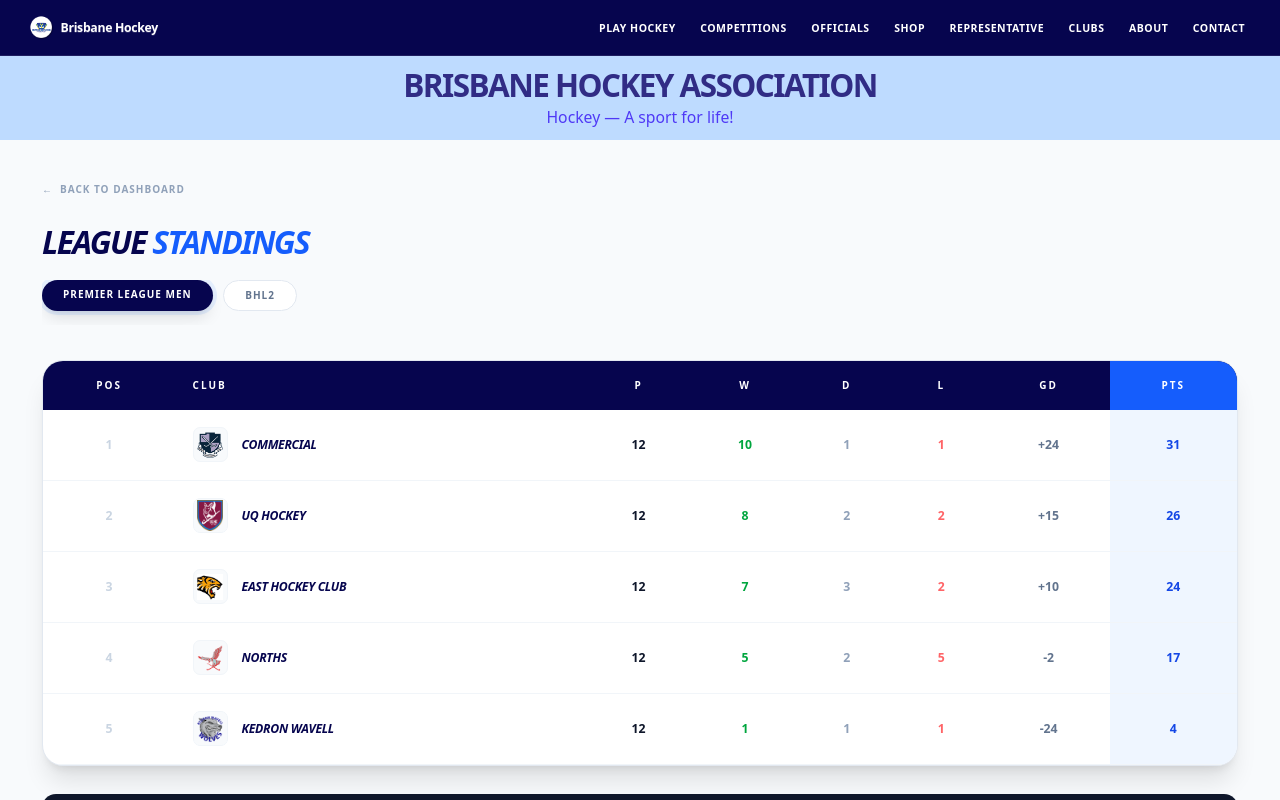
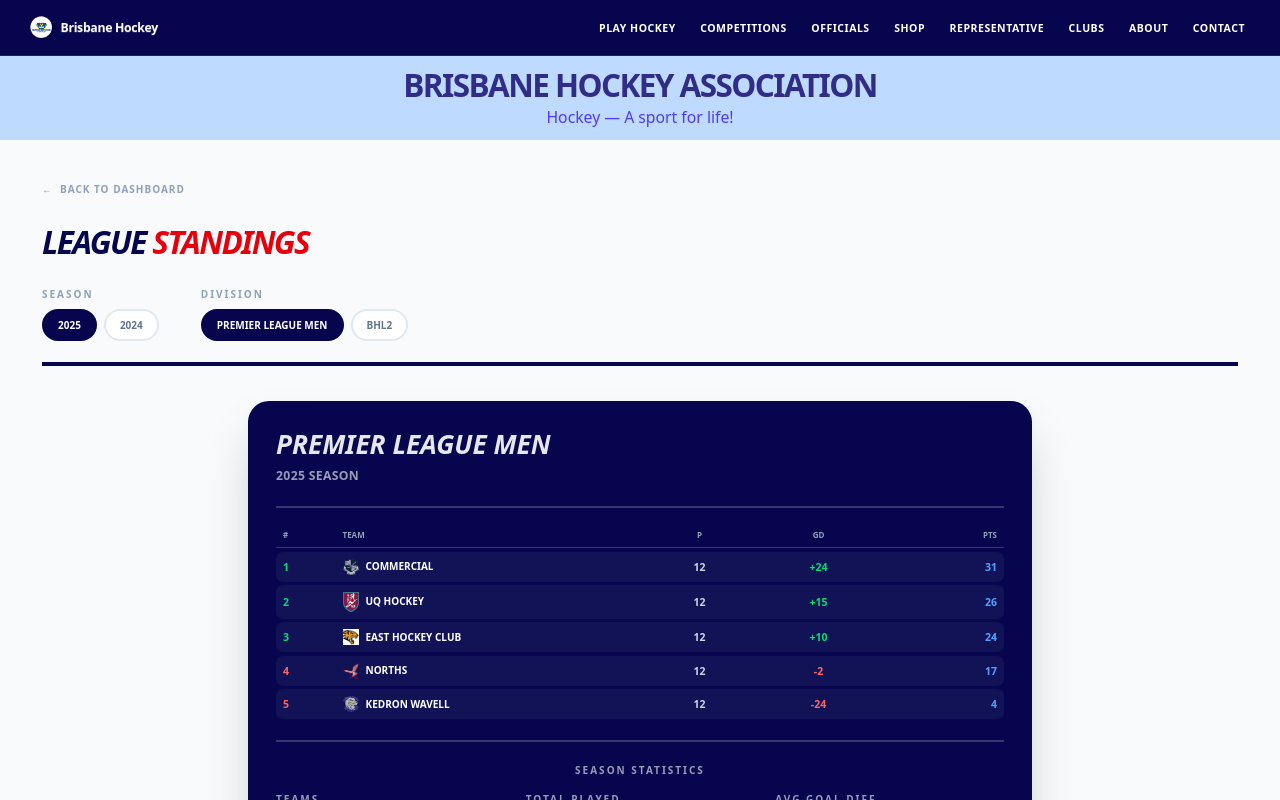
Before and after one commit to gedda68/hockey-app, a Next.js app: page /competitions/standings in a window 1280 px wide. Built offline with nearby package versions, Linux system fonts and the light colour scheme.

Commit message:
update standings

```diff
--- a/app/(website)/competitions/standings/page.tsx
+++ b/app/(website)/competitions/standings/page.tsx
@@ -1,135 +1,128 @@
 import React from "react";
-import { promises as fs } from "fs";
-import path from "path";
 import Link from "next/link";
-import Image from "next/image";
+import StandingsTableFull from "../../../components/standings/StandingsTableFull";
+import PageHeader from "../../../components/shared/PageHeader";
+import FilterButton from "../../../components/shared/FilterButton";
+import type { Division } from "../../../types";
+
+// Import data utility functions
+import {
+  getStandingsYears,
+  getDivisionsByYear,
+} from "../../../lib/data/standings";
 
 export const dynamic = "force-dynamic";
 
 export default async function StandingsPage({
   searchParams,
 }: {
-  searchParams: { div?: string };
+  searchParams: {
+    div?: string;
+    year?: string;
+  };
 }) {
-  // 1. Load Data
-  const filePath = path.join(process.cwd(), "public/data/standings.json");
-  const fileContents = await fs.readFile(filePath, "utf8");
-  const data = JSON.parse(fileContents);
+  // 1. Get available years
+  const availableYears = await getStandingsYears();
 
-  // 2. Resolve Filters
+  // 2. Resolve current year
   const params = await searchParams;
-  const currentSlug = params.div || data.divisions[0].slug;
-  const currentDivision =
-    data.divisions.find((d: any) => d.slug === currentSlug) ||
-    data.divisions[0];
+  const currentYear = params.year || availableYears[0] || "2025";
+
+  // 3. Get divisions for current year only
+  const divisionsForYear = await getDivisionsByYear(currentYear);
+
+  // 4. Get division names for current year
+  const divisionNamesForYear = divisionsForYear.map((d) => d.divisionName);
+
+  // 5. Resolve current division
+  const currentDivName = params.div || divisionsForYear[0]?.divisionName;
+
+  // 6. Check if current division exists in selected year
+  const currentDivision = divisionsForYear.find(
+    (d) => d.divisionName === currentDivName
+  );
+
+  // 7. If division doesn't exist in this year, use first available division
+  const finalDivision = currentDivision || divisionsForYear[0];
+  const finalDivName = finalDivision?.divisionName || currentDivName;
 
   return (
     <div className="min-h-screen bg-slate-50 p-4 md:p-12 w-full font-sans text-slate-900">
+      {/* Back Button */}
+      <div className="flex justify-between items-center mb-8">
         <Link
           href="/competitions"
-        className="text-[10px] font-black uppercase tracking-widest text-slate-400 mb-8 hover:text-[#06054e] flex items-center gap-2 group"
+          className="text-[10px] font-black uppercase tracking-widest text-slate-400 hover:text-[#06054e] flex items-center gap-2 group"
         >
           <span className="transition-transform group-hover:-translate-x-1">
             ←
           </span>{" "}
           Back to Dashboard
         </Link>
+      </div>
 
-      <div className="mb-10">
-        <h1 className="text-4xl font-black text-[#06054e] uppercase italic tracking-tighter">
-          League <span className="text-blue-600">Standings</span>
-        </h1>
+      {/* Page Header */}
+      <div className="flex flex-col mb-10 border-b-4 border-[#06054e] pb-6">
+        <PageHeader title="League" highlight="Standings" />
 
-        {/* Division Tabs */}
-        <div className="flex gap-3 mt-6 overflow-x-auto pb-4 scrollbar-hide">
-          {data.divisions.map((div: any) => (
-            <Link
-              key={div.slug}
-              href={`/competitions/standings?div=${div.slug}`}
-              className={`whitespace-nowrap px-6 py-2 rounded-full text-[10px] font-black uppercase tracking-widest transition-all ${
-                currentSlug === div.slug
-                  ? "bg-[#06054e] text-white shadow-lg ring-4 ring-blue-500/10"
-                  : "bg-white text-slate-500 border border-slate-200 hover:border-[#06054e]"
-              }`}
+        {/* Filters */}
+        <div className="flex flex-wrap gap-x-12 gap-y-6">
+          {/* Year Filter */}
+          {availableYears.length > 1 && (
+            <div className="flex flex-col gap-2">
+              <span className="text-[10px] font-black uppercase text-slate-400 tracking-[0.2em]">
+                Season
+              </span>
+              <div className="flex gap-2">
+                {availableYears.map((year) => (
+                  <FilterButton
+                    key={year}
+                    href={`/competitions/standings?year=${year}`}
+                    isActive={currentYear === year}
+                    variant="primary"
                   >
-              {div.divisionName}
-            </Link>
+                    {year}
+                  </FilterButton>
                 ))}
+              </div>
+            </div>
+          )}
+
+          {/* Division Filter - Only shows divisions for current year */}
+          <div className="flex flex-col gap-2">
+            <span className="text-[10px] font-black uppercase text-slate-400 tracking-[0.2em]">
+              Division
+            </span>
+            <div className="flex gap-2 flex-wrap">
+              {divisionNamesForYear.map((divName) => (
+                <FilterButton
+                  key={divName}
+                  href={`/competitions/standings?year=${currentYear}&div=${divName}`}
+                  isActive={finalDivName === divName}
+                  variant="primary"
+                >
+                  {divName}
+                </FilterButton>
+              ))}
+            </div>
+          </div>
         </div>
       </div>
 
       {/* Standings Table */}
-      <div className="bg-white rounded-3xl shadow-xl border border-slate-200 overflow-hidden">
-        <div className="overflow-x-auto">
-          <table className="w-full text-left border-collapse">
-            <thead>
-              <tr className="bg-[#06054e] text-white uppercase text-[10px] tracking-[0.2em]">
-                <th className="p-5 text-center">Pos</th>
-                <th className="p-5">Club</th>
-                <th className="p-5 text-center">P</th>
-                <th className="p-5 text-center">W</th>
-                <th className="p-5 text-center">D</th>
-                <th className="p-5 text-center">L</th>
-                <th className="p-5 text-center">GD</th>
-                <th className="p-5 bg-blue-600 text-center">Pts</th>
-              </tr>
-            </thead>
-            <tbody>
-              {currentDivision.teams.map((team: any, i: number) => (
-                <tr
-                  key={i}
-                  className="border-b border-slate-100 hover:bg-blue-50/30 transition-colors group"
-                >
-                  <td className="p-5 text-center font-black text-slate-300 group-hover:text-[#06054e] tabular-nums">
-                    {team.pos}
-                  </td>
-                  <td className="p-5 font-black text-[#06054e] uppercase italic">
-                    <div className="flex items-center gap-4">
-                      {/* LOGO BOX */}
-                      <div className="relative w-10 h-10 flex-shrink-0 bg-slate-50 rounded-lg border border-slate-100 overflow-hidden p-1 flex items-center justify-center group-hover:bg-white transition-colors">
-                        <Image
-                          src={team.icon || "/images/logos/default-club.png"}
-                          alt={`${team.club} logo`}
-                          width={32}
-                          height={32}
-                          className="object-contain"
+      <div className="max-w-4xl mx-auto">
+        {finalDivision ? (
+          <StandingsTableFull
+            division={finalDivision}
+            currentYear={currentYear}
           />
+        ) : (
+          <div className="bg-white rounded-3xl p-20 text-center">
+            <p className="text-slate-400 font-black uppercase italic tracking-widest">
+              No standings available for {currentYear}
+            </p>
           </div>
-                      <span className="tracking-tight">{team.club}</span>
-                    </div>
-                  </td>
-                  <td className="p-5 text-center text-sm font-bold tabular-nums">
-                    {team.p}
-                  </td>
-                  <td className="p-5 text-center text-sm font-bold tabular-nums text-green-600">
-                    {team.w}
-                  </td>
-                  <td className="p-5 text-center text-sm font-bold tabular-nums text-slate-400">
-                    {team.d}
-                  </td>
-                  <td className="p-5 text-center text-sm font-bold tabular-nums text-red-400">
-                    {team.l}
-                  </td>
-                  <td className="p-5 text-center text-sm font-bold tabular-nums text-slate-500">
-                    {team.gd > 0 ? `+${team.gd}` : team.gd}
-                  </td>
-                  <td className="p-5 text-center text-sm font-black bg-blue-50 text-blue-700 tabular-nums">
-                    {team.pts}
-                  </td>
-                </tr>
-              ))}
-            </tbody>
-          </table>
-        </div>
-      </div>
-
-      <div className="mt-8 p-6 bg-slate-900 rounded-2xl flex flex-col md:flex-row justify-between items-center gap-4 text-white">
-        <p className="text-[10px] font-black uppercase tracking-[0.2em] text-slate-400 italic">
-          Official BHA Ranking System • {currentDivision.divisionName}
-        </p>
-        <p className="text-[10px] font-bold text-blue-400 uppercase">
-          Last Sync: {new Date(data.lastUpdated).toLocaleDateString()}
-        </p>
+        )}
       </div>
     </div>
   );
--- a/app/components/standings/StandingsTable.tsx
+++ b/app/components/standings/StandingsTable.tsx
@@ -6,6 +6,7 @@
   selectedDiv: string;
   availableYears: string[];
   currentYear: string;
+  showYearFilter?: boolean;
 }
 
 export default function StandingsTable(props: StandingsTableProps) {
--- /dev/null
+++ b/app/components/standings/StandingsTableFull.tsx
@@ -0,0 +1,117 @@
+"use client";
+
+import { cva } from "class-variance-authority";
+import StandingsRow from "./StandingsRow";
+import Text from "../ui/Text";
+import type { Division } from "../../types";
+
+const standingsContainerVariants = cva(
+  "bg-[#06054e] rounded-3xl p-8 shadow-2xl text-white"
+);
+
+const tableHeaderVariants = cva(
+  "grid grid-cols-12 items-center px-2 pb-2 border-b border-white/20 text-[8px] font-black uppercase text-slate-400"
+);
+
+const emptyStateVariants = cva("text-center py-12");
+
+interface StandingsTableFullProps {
+  division: Division | null;
+  currentYear: string;
+}
+
+export default function StandingsTableFull({
+  division,
+  currentYear,
+}: StandingsTableFullProps) {
+  return (
+    <div className={standingsContainerVariants()}>
+      {/* Large Header with Current Filters */}
+      <div className="mb-6 pb-6 border-b-2 border-white/20">
+        <Text
+          as="h1"
+          className="text-3xl font-black uppercase italic text-white/90 mb-2"
+        >
+          {division?.divisionName || "Standings"}
+        </Text>
+        <Text className="text-sm font-bold text-white/60 uppercase tracking-wide">
+          {currentYear} Season
+        </Text>
+      </div>
+
+      {division && division.teams && division.teams.length > 0 ? (
+        <div className="space-y-1">
+          {/* Table Header */}
+          <div className={tableHeaderVariants()}>
+            <div className="col-span-1">#</div>
+            <div className="col-span-5">Team</div>
+            <div className="col-span-2 text-center">P</div>
+            <div className="col-span-2 text-center">GD</div>
+            <div className="col-span-2 text-right">Pts</div>
+          </div>
+
+          {/* Team Rows */}
+          {division.teams.map((team) => (
+            <StandingsRow
+              key={team.club}
+              team={team}
+              totalTeams={division.teams.length}
+            />
+          ))}
+
+          {/* Stats Summary */}
+          <div className="mt-6 pt-6 border-t-2 border-white/20">
+            <Text
+              variant="label"
+              className="text-white/60 mb-4 block text-center"
+            >
+              Season Statistics
+            </Text>
+            <div className="grid grid-cols-3 gap-6 text-center">
+              <div>
+                <Text variant="label" className="text-white/60 block mb-2">
+                  Teams
+                </Text>
+                <Text className="text-3xl font-black text-white">
+                  {division.teams.length}
+                </Text>
+              </div>
+              <div>
+                <Text variant="label" className="text-white/60 block mb-2">
+                  Total Played
+                </Text>
+                <Text className="text-3xl font-black text-white">
+                  {division.teams.reduce(
+                    (sum, t) => sum + (t.p || t.played || 0),
+                    0
+                  )}
+                </Text>
+              </div>
+              <div>
+                <Text variant="label" className="text-white/60 block mb-2">
+                  Avg Goal Diff
+                </Text>
+                <Text className="text-3xl font-black text-white">
+                  {Math.round(
+                    (division.teams.reduce(
+                      (sum, t) => sum + (t.gd || t.goalDifference || 0),
+                      0
+                    ) /
+                      division.teams.length) *
+                      10
+                  ) / 10}
+                </Text>
+              </div>
+            </div>
+          </div>
+        </div>
+      ) : (
+        <div className={emptyStateVariants()}>
+          <Text variant="label" className="text-slate-400 text-lg">
+            No standings available
+          </Text>
+        </div>
+      )}
+    </div>
+  );
+}
--- a/app/lib/data/standings.ts
+++ b/app/lib/data/standings.ts
@@ -3,7 +3,15 @@
 import type { Division, Team } from "../../types";
 
 interface StandingsData {
-  divisions: Division[];
+  lastUpdated: string;
+  seasons: {
+    [year: string]: {
+      [divisionName: string]: {
+        slug: string;
+        teams: Team[];
+      };
+    };
+  };
 }
 
 /**
@@ -16,11 +24,25 @@
 }
 
 /**
- * Get all divisions with standings
+ * Get available years from standings
  */
-export async function getAllDivisions(): Promise<Division[]> {
+export async function getStandingsYears(): Promise<string[]> {
   const data = await getStandingsData();
-  return data.divisions || [];
+  return Object.keys(data.seasons).sort().reverse(); // Most recent first
+}
+
+/**
+ * Get all division names across all years
+ */
+export async function getDivisionNames(): Promise<string[]> {
+  const data = await getStandingsData();
+  const divisionSet = new Set<string>();
+
+  Object.values(data.seasons).forEach((yearData) => {
+    Object.keys(yearData).forEach((divName) => divisionSet.add(divName));
+  });
+
+  return Array.from(divisionSet);
 }
 
 /**
@@ -32,16 +54,25 @@
 ): Promise<Division | null> {
   const data = await getStandingsData();
 
-  // Filter by division name
-  let divisions = data.divisions.filter((d) => d.divisionName === divisionName);
-
-  // If year specified, filter by year
-  if (year) {
-    divisions = divisions.filter((d) => d.year === year);
+  // If no year specified, get most recent year
+  if (!year) {
+    const years = await getStandingsYears();
+    year = years[0];
   }
 
-  // Return the most recent if multiple found, or the first match
-  return divisions[0] || null;
+  // Check if year and division exist
+  if (!data.seasons[year] || !data.seasons[year][divisionName]) {
+    return null;
+  }
+
+  const divisionData = data.seasons[year][divisionName];
+
+  return {
+    divisionName,
+    year,
+    slug: divisionData.slug,
+    teams: divisionData.teams,
+  };
 }
 
 /**
@@ -49,25 +80,45 @@
  */
 export async function getDivisionsByYear(year: string): Promise<Division[]> {
   const data = await getStandingsData();
-  return data.divisions.filter((d) => d.year === year);
+
+  if (!data.seasons[year]) {
+    return [];
+  }
+
+  const divisions: Division[] = [];
+  const yearData = data.seasons[year];
+
+  Object.entries(yearData).forEach(([divName, divData]) => {
+    divisions.push({
+      divisionName: divName,
+      year,
+      slug: divData.slug,
+      teams: divData.teams,
+    });
+  });
+
+  return divisions;
 }
 
 /**
- * Get division names only
+ * Get all divisions with standings (across all years)
  */
-export async function getDivisionNames(): Promise<string[]> {
-  const divisions = await getAllDivisions();
-  const uniqueNames = new Set(divisions.map((d) => d.divisionName));
-  return Array.from(uniqueNames);
-}
+export async function getAllDivisions(): Promise<Division[]> {
+  const data = await getStandingsData();
+  const divisions: Division[] = [];
 
-/**
- * Get available years from standings
- */
-export async function getStandingsYears(): Promise<string[]> {
-  const divisions = await getAllDivisions();
-  const years = new Set(divisions.map((d) => d.year).filter(Boolean));
-  return Array.from(years).sort().reverse(); // Most recent first
+  Object.entries(data.seasons).forEach(([year, yearData]) => {
+    Object.entries(yearData).forEach(([divName, divData]) => {
+      divisions.push({
+        divisionName: divName,
+        year,
+        slug: divData.slug,
+        teams: divData.teams,
+      });
+    });
+  });
+
+  return divisions;
 }
 
 /**
@@ -162,7 +213,6 @@
 
   const teams = division.teams;
 
-  // Calculate total goals (using gd and working backwards)
   const totalPlayed = teams.reduce((sum, t) => sum + (t.p || 0), 0);
   const avgPointsPerGame =
     teams.reduce((sum, t) => sum + (t.pts || 0), 0) / totalPlayed || 0;
--- a/public/data/standings.json
+++ b/public/data/standings.json
@@ -1,9 +1,8 @@
 {
   "lastUpdated": "2026-01-05T20:00:00Z",
-  "divisions": [
-    {
-      "divisionName": "Premier League Men",
-      "year": "2025",
+  "seasons": {
+    "2025": {
+      "Premier League Men": {
         "slug": "premier-men",
         "teams": [
           {
@@ -63,10 +62,8 @@
           }
         ]
       },
-    {
-      "divisionName": "BHL2",
+      "BHL2": {
         "slug": "BHL2-M",
-      "year": "2025",
         "teams": [
           {
             "pos": 1,
@@ -92,5 +89,95 @@
           }
         ]
       }
+    },
+    "2024": {
+      "Premier League Men": {
+        "slug": "premier-men",
+        "teams": [
+          {
+            "pos": 1,
+            "club": "Commercial",
+            "icon": "/icons/chc.png",
+            "p": 12,
+            "w": 10,
+            "d": 1,
+            "l": 1,
+            "gd": 24,
+            "pts": 31
+          },
+          {
+            "pos": 2,
+            "club": "UQ Hockey",
+            "icon": "/icons/uq.png",
+            "p": 12,
+            "w": 8,
+            "d": 2,
+            "l": 2,
+            "gd": 15,
+            "pts": 26
+          },
+          {
+            "pos": 3,
+            "club": "East Hockey Club",
+            "icon": "/icons/easts.jpg",
+            "p": 12,
+            "w": 7,
+            "d": 3,
+            "l": 2,
+            "gd": 10,
+            "pts": 24
+          },
+          {
+            "pos": 4,
+            "club": "Norths",
+            "icon": "/icons/norths.png",
+            "p": 12,
+            "w": 5,
+            "d": 2,
+            "l": 5,
+            "gd": -2,
+            "pts": 17
+          },
+          {
+            "pos": 5,
+            "club": "Kedron Wavell",
+            "icon": "/icons/kedronwavell.png",
+            "p": 12,
+            "w": 1,
+            "d": 1,
+            "l": 1,
+            "gd": -24,
+            "pts": 4
+          }
+        ]
+      },
+      "BHL2": {
+        "slug": "BHL2-M",
+        "teams": [
+          {
+            "pos": 1,
+            "club": "East Hockey Club",
+            "icon": "/icons/easts.jpg",
+            "p": 10,
+            "w": 9,
+            "d": 0,
+            "l": 1,
+            "gd": 30,
+            "pts": 27
+          },
+          {
+            "pos": 2,
+            "club": "Commercial",
+            "icon": "/icons/chc.png",
+            "p": 10,
+            "w": 7,
+            "d": 1,
+            "l": 2,
+            "gd": 12,
+            "pts": 22
+          }
         ]
       }
+    }
+  }
+}
```
Also changed, not shown: app/components/standings/StandingsTableClient.tsx (+19 -4 lines). Lines whose indentation alone changed are shown as unchanged.
